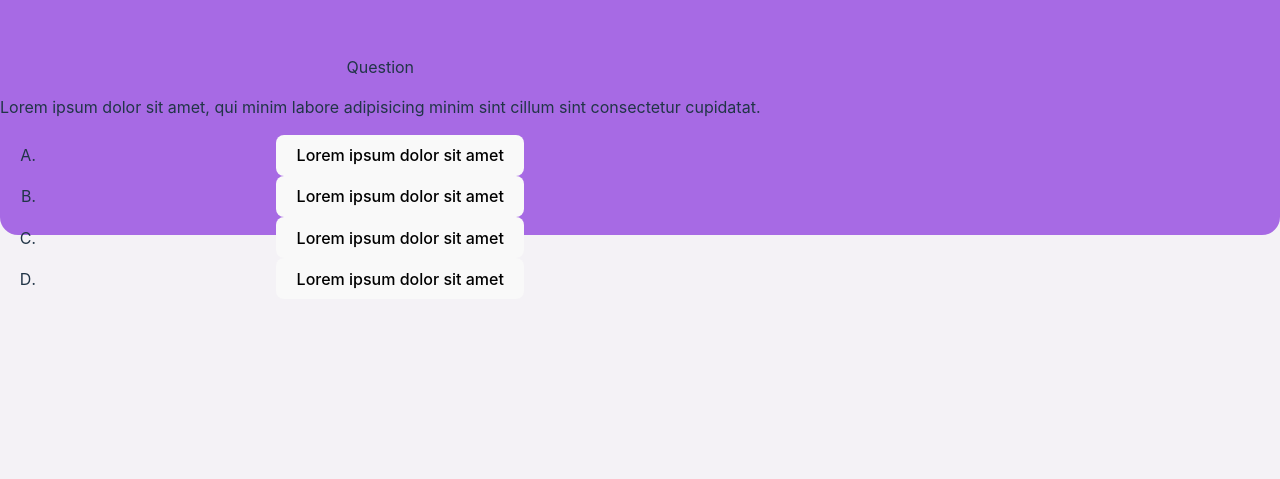
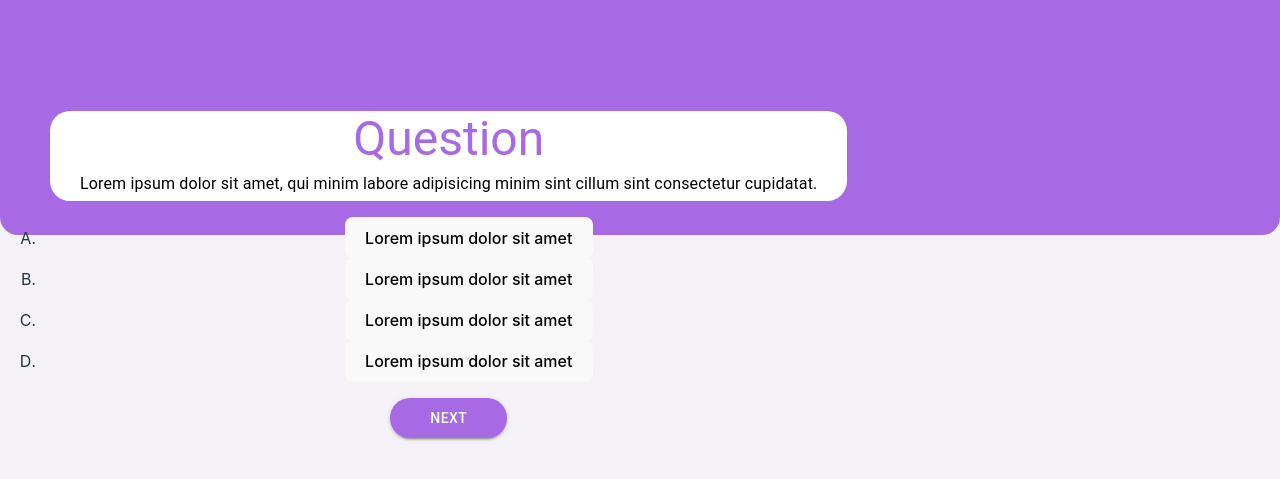
Before and after one commit to DadonStyle/interviewTrivia, a React (Vite) app: page / in a window 1280 px wide. Shown: the part 215-694 px from the top of the page. Built offline with nearby package versions, Linux system fonts and the light colour scheme.

Commit message:
(ref) change to mui components and add inline styling

```diff
--- a/src/components/ui/Questionary.tsx
+++ b/src/components/ui/Questionary.tsx
@@ -1,3 +1,7 @@
+import Box from "@mui/material/Box";
+import Button from "@mui/material/Button";
+import Typography from "@mui/material/Typography";
+
 import OptionList from "./OptionList";
 import { Question } from "../../constants/types";
 
@@ -7,16 +11,36 @@ type Questions = {
 
 const Questionary = ({ questions }: Questions) => {
   return (
-    <div>
+    <>
       {questions.map((question: Question) => (
-        <div key={question.id}>
-          <main>
-            <header>Question</header>
-            <p>{question.description}</p>
-          </main>
+        <Box key={question.id} sx={{ paddingTop: "20%" }}>
+          <Box sx={{
+            padding: "0 1.25rem",
+            backgroundColor: "white",
+            color: "black",
+            borderRadius: "1.25rem",
+            margin: "0 3.125rem",
+          }}>
+            <Typography sx={{ color: "#A76AE4" }} variant="h3">
+              Question
+            </Typography>
+            <Typography paragraph sx={{ padding: "0.3125rem 0.625rem" }}>
+              {question.description}
+            </Typography>
+          </Box>
           <OptionList question={question} />
-        </div>
+          <Button
+            variant="contained"
+            sx={{
+              borderRadius: "3.125rem",
+              padding: "0.5rem 2.5rem",
+              backgroundColor: "#A76AE4",
+            }}
+          >
+            next
+          </Button>
+        </Box>
       ))}
-    </div>);
+    </>);
 };
 export default Questionary;
```
